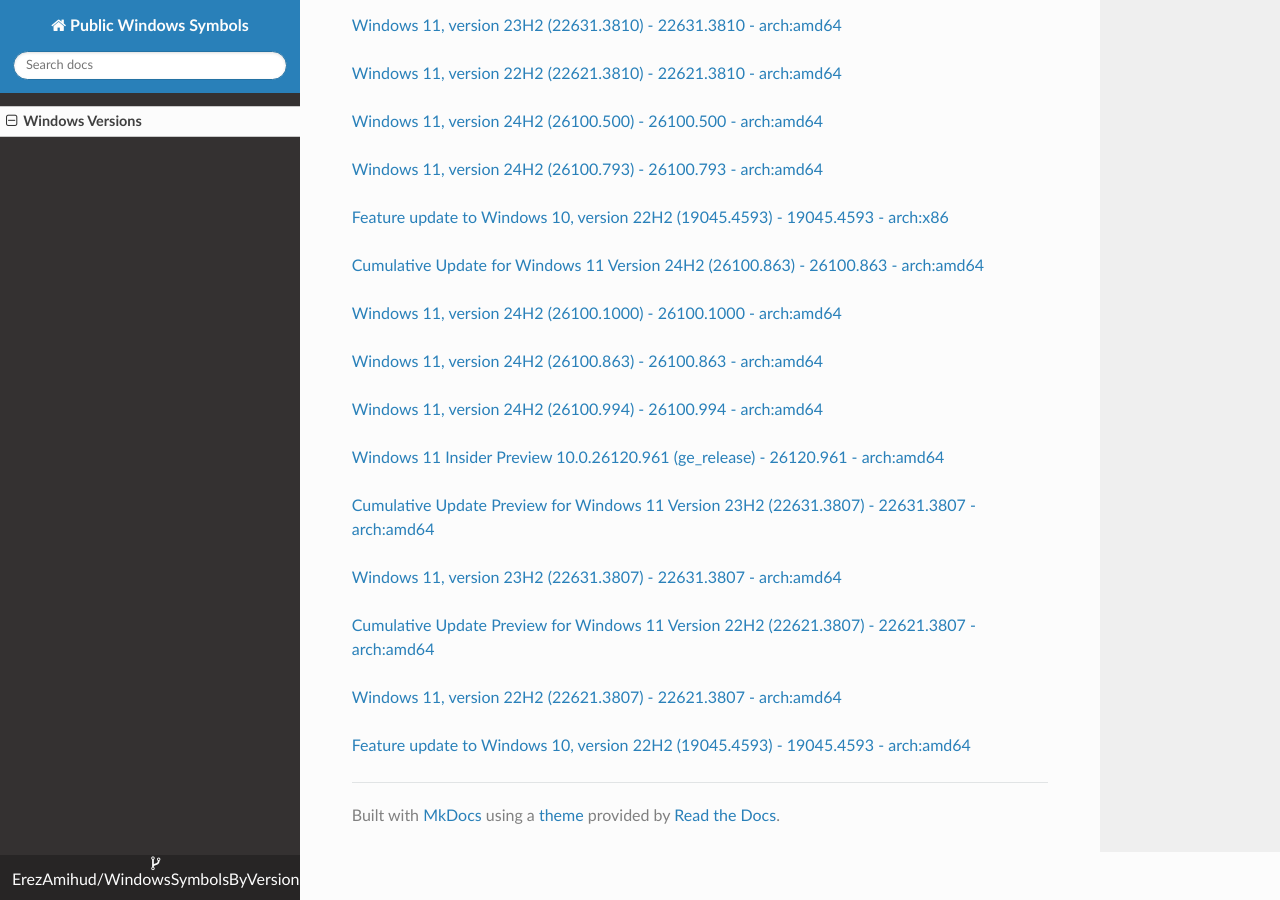
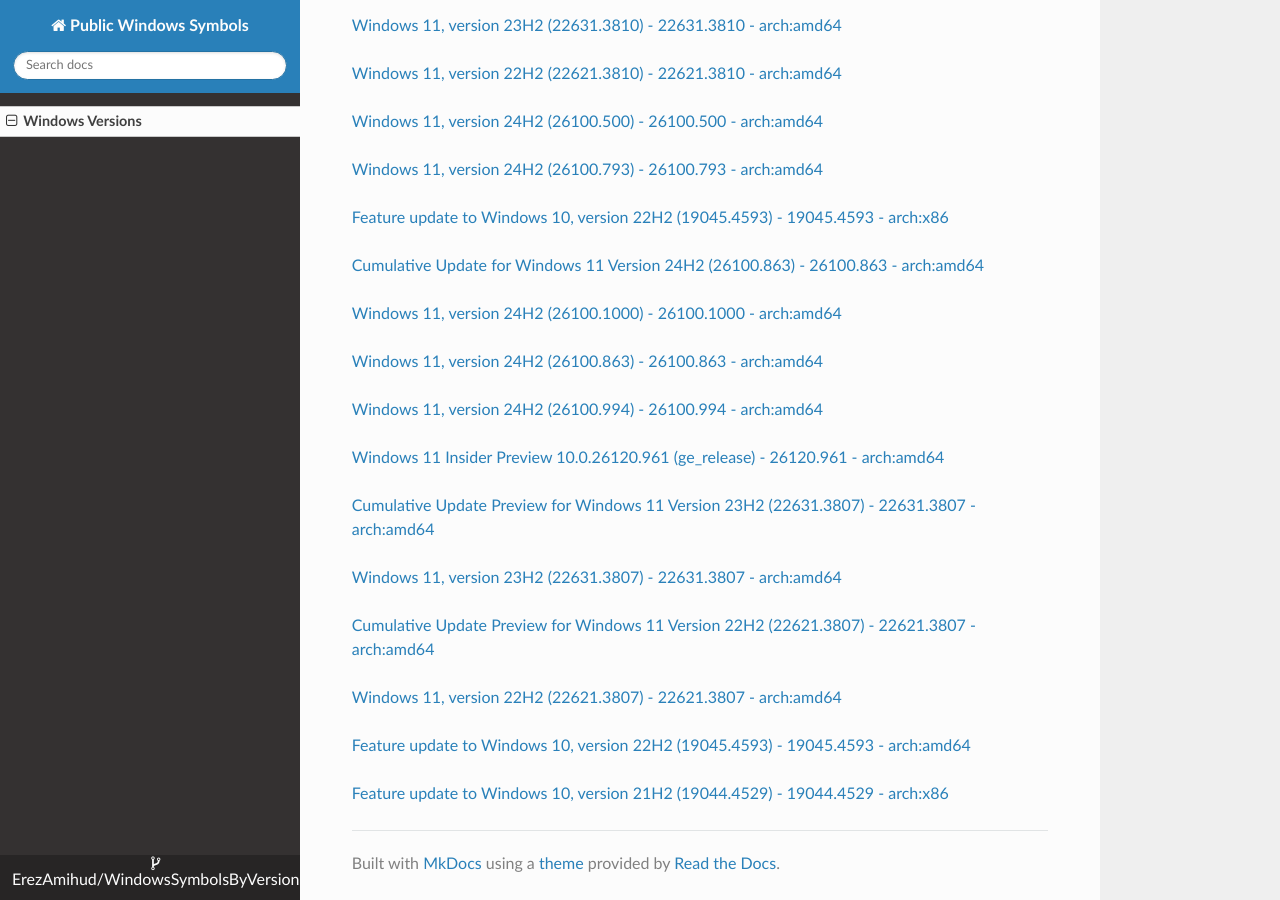
Before and after one commit to ErezAmihud/WindowsSymbolsByVersion, an MkDocs documentation site: the page built from docs/index.md, in a window 1280 px wide and 900 px high, scrolled down 12077 px. Built offline with MkDocs 1.6.1, drawn with Linux system fonts in a browser that asks for light colours; nearby versions of some CDN libraries.

Commit message:
Automated commit, add manifest for 8720e797-7c02-442c-bb3c-a3110089b2b3

```diff
--- a/docs/index.md
+++ b/docs/index.md
@@ -631,3 +631,6 @@
 
 
 [Feature update to Windows 10, version 22H2 (19045.4593) - 19045.4593 - arch:amd64](https://github.com/ErezAmihud/WindowsSymbolsByVersion/blob/main/manifests/6d014c9e-61a2-431b-a229-bc7ea20518ba.manifest)
+
+
+[Feature update to Windows 10, version 21H2 (19044.4529) - 19044.4529 - arch:x86](https://github.com/ErezAmihud/WindowsSymbolsByVersion/blob/main/manifests/8720e797-7c02-442c-bb3c-a3110089b2b3.manifest)
```
Also changed, not shown: process_builds.json (+1 -1 lines), 1 other file.
